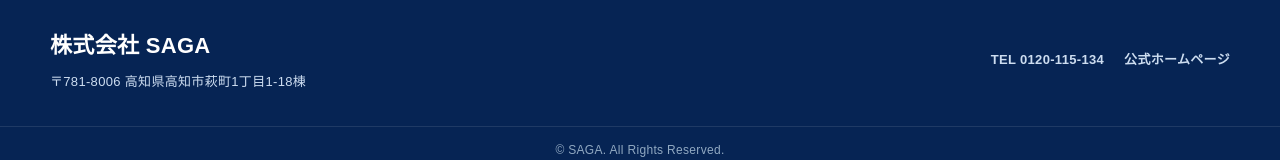
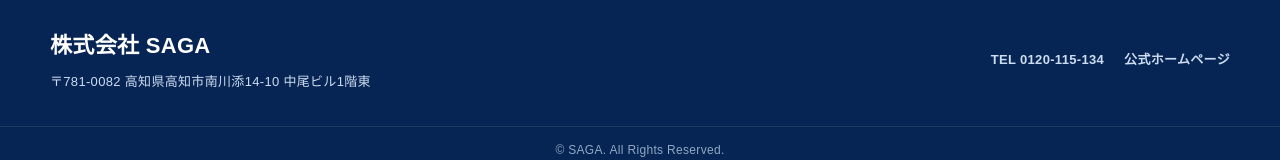
Before and after one commit to saga-homepage/saga-sekkou-lp-national, a plain HTML site: page index.html in a window 1280 px wide. Shown: the part 6853-7013 px from the top of the page. Drawn offline with Linux system fonts and the light colour scheme.

Commit message:
Update footer address in index.html

```diff
--- a/index.html
+++ b/index.html
@@ -217,7 +217,7 @@
     <div class="container footer-inner">
       <div>
         <strong>株式会社 SAGA</strong>
-        <p>〒781-8006 高知県高知市萩町1丁目1-18棟</p>
+        <p>〒781-0082 高知県高知市南川添14-10 中尾ビル1階東</p>
       </div>
       <div class="footer-links">
         <a href="tel:0120115134">TEL 0120-115-134</a>
```
